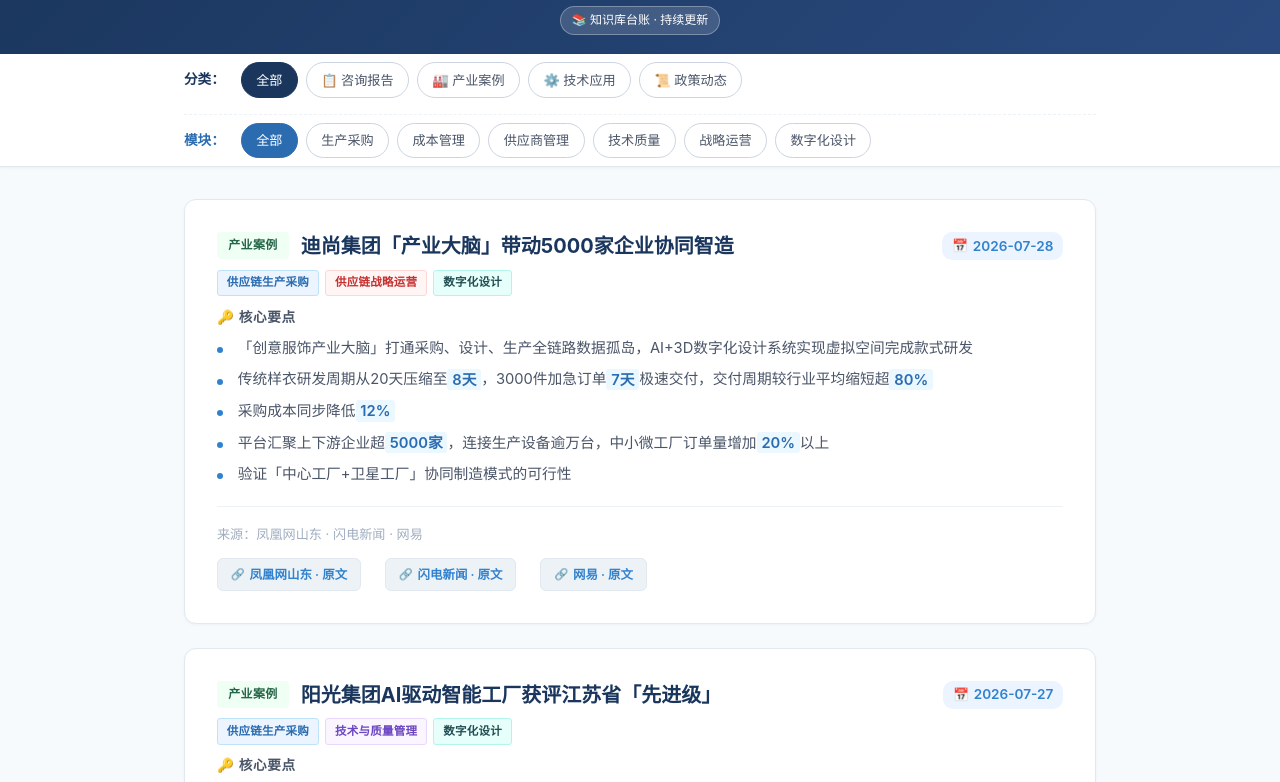
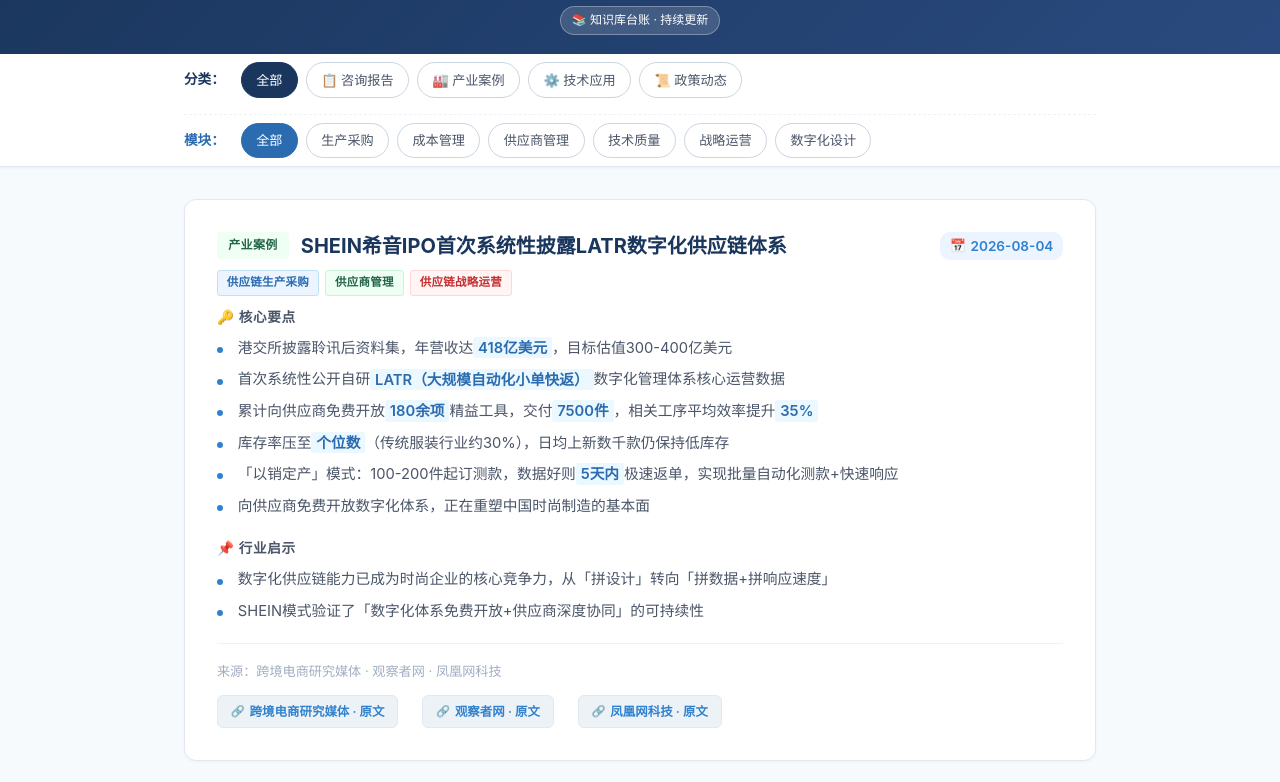
Before and after one commit to Jovienne0913/textile-ai-knowledge, a plain HTML site: page index.html in a window 1280 px wide. Shown: the part 94-876 px from the top of the page. Drawn offline with Linux system fonts and the light colour scheme.

Commit message:
feat: 新增SHEIN希音IPO披露LATR体系案例 (2026-08-05)

```diff
--- a/index.html
+++ b/index.html
@@ -479,7 +479,47 @@
 
 
     <!-- ======================== -->
-    <!-- 卡片24: 迪尚集团产业大脑 -->
+    <!-- 卡片24: SHEIN希音IPO披露LATR体系 -->
+    <!-- ======================== -->
+    <div class="card case procurement supplier strategy">
+      <div class="card-header">
+        <span class="card-category cat-case">产业案例</span>
+        <h2 class="card-title">SHEIN希音IPO首次系统性披露LATR数字化供应链体系</h2>
+        <span class="card-date">2026-08-04</span>
+      </div>
+      <div class="scm-modules">
+        <span class="scm-tag scm-procurement">供应链生产采购</span>
+        <span class="scm-tag scm-supplier">供应商管理</span>
+        <span class="scm-tag scm-strategy">供应链战略运营</span>
+      </div>
+      <div class="card-body">
+        <h4>🔑 核心要点</h4>
+        <ul>
+          <li>港交所披露聆讯后资料集，年营收达<span class="highlight">418亿美元</span>，目标估值300-400亿美元</li>
+          <li>首次系统性公开自研<span class="highlight">LATR（大规模自动化小单快返）</span>数字化管理体系核心运营数据</li>
+          <li>累计向供应商免费开放<span class="highlight">180余项</span>精益工具，交付<span class="highlight">7500件</span>，相关工序平均效率提升<span class="highlight">35%</span></li>
+          <li>库存率压至<span class="highlight">个位数</span>（传统服装行业约30%），日均上新数千款仍保持低库存</li>
+          <li>「以销定产」模式：100-200件起订测款，数据好则<span class="highlight">5天内</span>极速返单，实现批量自动化测款+快速响应</li>
+          <li>向供应商免费开放数字化体系，正在重塑中国时尚制造的基本面</li>
+        </ul>
+        <h4>📌 行业启示</h4>
+        <ul>
+          <li>数字化供应链能力已成为时尚企业的核心竞争力，从「拼设计」转向「拼数据+拼响应速度」</li>
+          <li>SHEIN模式验证了「数字化体系免费开放+供应商深度协同」的可持续性</li>
+        </ul>
+      </div>
+      <div class="card-source">
+        来源：跨境电商研究媒体 · 观察者网 · 凤凰网科技
+        <div class="source-links">
+          <a class="source-btn" href="https://letschuhai.com/718f231b" target="_blank" rel="noopener">跨境电商研究媒体 · 原文</a>
+          <a class="source-btn" href="https://user.guancha.cn/wap/content?id=1705512" target="_blank" rel="noopener">观察者网 · 原文</a>
+          <a class="source-btn" href="https://tech.ifeng.com/c/8vJsT4PV38Y" target="_blank" rel="noopener">凤凰网科技 · 原文</a>
+        </div>
+      </div>
+    </div>
+
+    <!-- ======================== -->
+    <!-- 卡片25: 迪尚集团产业大脑 -->
     <!-- ======================== -->
     <div class="card case procurement strategy digital">
       <div class="card-header">
@@ -1358,7 +1398,7 @@
 <!-- Footer -->
 <footer class="footer">
   <div class="update-info">
-    最后更新：<strong>2026-07-29</strong> ｜ 共收录 <strong>25</strong> 条知识
+    最后更新：<strong>2026-08-05</strong> ｜ 共收录 <strong>26</strong> 条知识
   </div>
   <div class="copyright">
     纺织服装行业AI与数字化转型知识库 · Powered by GitHub Pages
```
